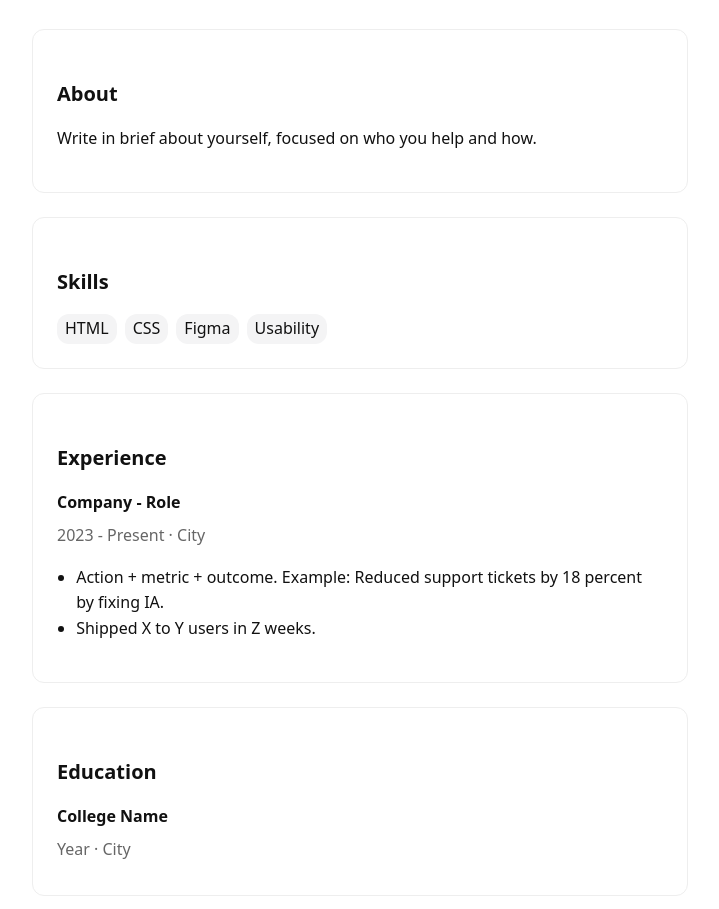
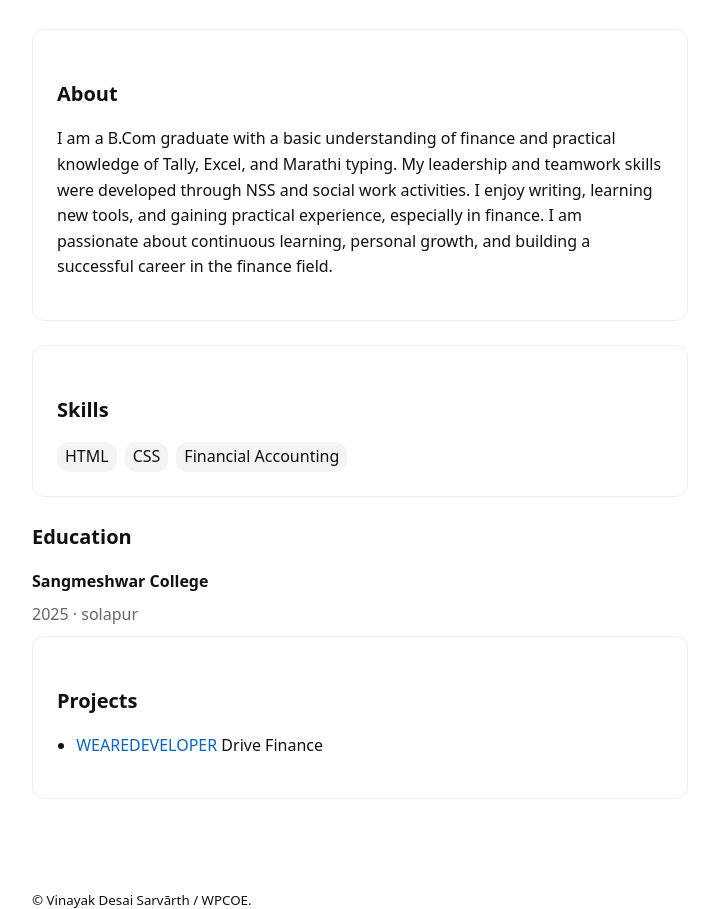
Before and after one commit to SarvarthDevelopers/WPCOE-Resume-Starter, a plain HTML site: page index.html in a window 1280 px wide. Shown: the part 201-1110 px from the top of the page, without its empty margins (280-999 px from the left). Drawn offline with Linux system fonts and the light colour scheme.

Commit message:
Phase1 Completed

```diff
--- a/index.html
+++ b/index.html
@@ -1,5 +1,6 @@
 <!doctype html>
 <html lang="en">
+
 <head>
   <meta charset="utf-8">
   <meta name="viewport" content="width=device-width,initial-scale=1">
@@ -7,32 +8,39 @@
   <meta name="description" content="Your role and 1 sentence value prop.">
   <link rel="stylesheet" href="styles.css">
 </head>
+
 <body>
   <header class="container">
-    <img src="images/profile.jpg" alt="Your Name photo" class="avatar">
-    <h1>Your Name</h1>
+    <img src="images/profile.jpg" alt="Vinayak Desai photo" class="avatar">
+    <h1>Vianayak Desai</h1>
     <p class="tagline">Managemnet trainee</p>
     <nav aria-label="Contact">
-      <a href="vinayakdesai0530@gmail.com">you@email.com</a> ·
+      <a href="mailto:you@email.com">vinayakdesai0530@gmail.com</a> ·
       <a href="https://github.com/DesaiVinayak/WPCOE-Resume-Starter">GitHub</a> ·
-      <a href="https://www.linkedin.com/in/vinayak-desai-40b225374?utm_source=share&utm_campaign=share_via&utm_content=profile&utm_medium=android_app">LinkedIn</a>
+      <a href="https://www.linkedin.com/in/vinayak-desai-40b22537">LinkedIn</a>
     </nav>
   </header>
 
   <main class="container">
     <section>
       <h2>About</h2>
-      <p>Write in brief about yourself, focused on who you help and how.</p>
+      <p>I am a B.Com graduate with a basic understanding of finance and practical knowledge of Tally, Excel, and
+        Marathi typing. My leadership and teamwork skills were developed through NSS and social work activities. I enjoy
+        writing, learning new tools, and gaining practical experience, especially in finance. I am passionate about
+        continuous learning, personal growth, and building a successful career in the finance field.</p>
     </section>
 
     <section>
       <h2>Skills</h2>
       <ul class="inline-list">
-        <li>HTML</li><li>CSS</li><li>Figma</li><li>Usability</li>
+        <li>HTML</li>
+        <li>CSS</li>
+        <li>Financial Accounting</li>
+
       </ul>
     </section>
 
-    <section>
+    <!-- <section>
       <h2>Experience</h2>
       <article>
         <h3>Company - Role</h3>
@@ -44,24 +52,25 @@
       </article>
     </section>
 
-    <section>
+    <section> -->
       <h2>Education</h2>
       <article>
-        <h3>College Name</h3>
-        <p class="meta">Year · City</p>
+        <h3>Sangmeshwar College</h3>
+        <p class="meta">2025 · solapur</p>
       </article>
     </section>
 
     <section>
       <h2>Projects</h2>
       <ul>
-        <li><a href="#">Project name</a> - 1 line impact.</li>
+        <li><a href="#">WEAREDEVELOPER</a> Drive Finance</li>
       </ul>
     </section>
   </main>
 
   <footer class="container">
-    <small>© Your Name. Sarvārth / WPCOE.</small>
+    <small>© Vinayak Desai Sarvārth / WPCOE.</small>
   </footer>
 </body>
+
 </html>
```
Also changed, not shown: images/profile.jpg.
